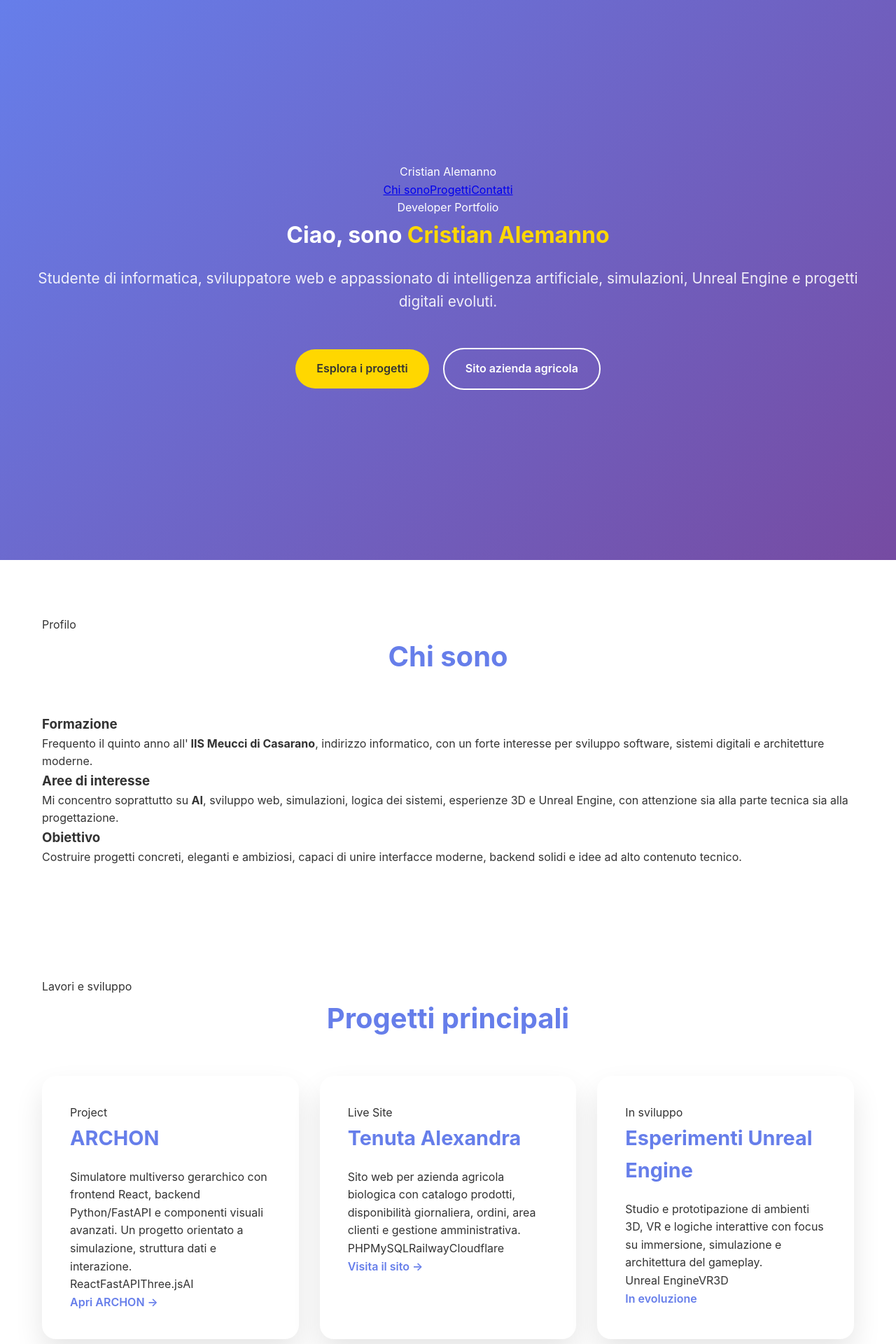
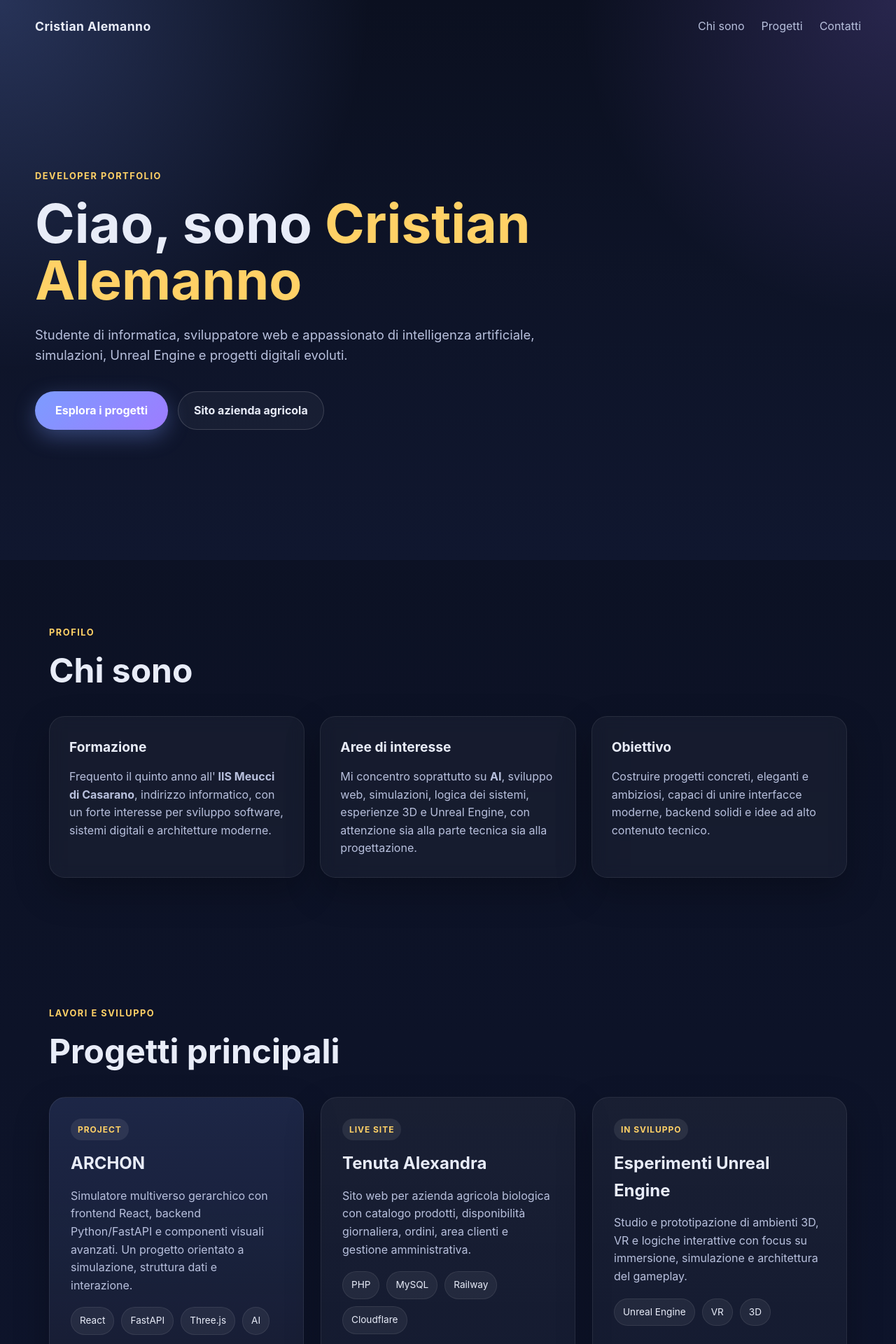
Before and after one commit to Crew200408/cristianalemanno-portfolio, a React (Create React App) app: page / in a window 1280 px wide. Shown: the top 1920 px of the page at 70% size. Built offline with nearby package versions, Linux system fonts and the light colour scheme.

Commit message:
Update App.css

```diff
--- a/src/App.css
+++ b/src/App.css
@@ -1,105 +1,363 @@
-* { margin: 0; padding: 0; box-sizing: border-box; }
+* {
+  box-sizing: border-box;
+  margin: 0;
+  padding: 0;
+}
+
+:root {
+  --bg: #0b1020;
+  --panel: #121933;
+  --panel-2: #0f1530;
+  --text: #e8ecf8;
+  --muted: #b8c0dd;
+  --line: rgba(255, 255, 255, 0.08);
+  --accent: #7c9cff;
+  --accent-2: #9d7cff;
+  --gold: #ffd166;
+  --shadow: 0 20px 50px rgba(0, 0, 0, 0.25);
+}
+
+html {
+  scroll-behavior: smooth;
+}
 
 body {
-  font-family: -apple-system, BlinkMacSystemFont, 'Segoe UI', sans-serif;
+  font-family: -apple-system, BlinkMacSystemFont, "Segoe UI", sans-serif;
+  background: linear-gradient(180deg, #0b1020 0%, #0f1630 100%);
+  color: var(--text);
   line-height: 1.6;
-  color: #333;
 }
 
-.App { min-height: 100vh; }
+a {
+  color: inherit;
+  text-decoration: none;
+}
 
+.App {
+  min-height: 100vh;
+}
+
+/* HERO */
 .hero {
-  background: linear-gradient(135deg, #667eea 0%, #764ba2 100%);
-  color: white;
-  padding: 100px 20px;
-  text-align: center;
   min-height: 100vh;
+  padding: 24px 20px 80px;
   display: flex;
   flex-direction: column;
-  justify-content: center;
+  background:
+    radial-gradient(circle at top left, rgba(124, 156, 255, 0.25), transparent 35%),
+    radial-gradient(circle at top right, rgba(157, 124, 255, 0.2), transparent 30%),
+    linear-gradient(180deg, #0b1020 0%, #10172f 100%);
 }
 
-.name { color: #ffd700; font-weight: 700; }
-.subtitle { font-size: 1.3em; margin: 20px 0; opacity: 0.9; }
-.hero-buttons { margin-top: 40px; }
-.btn {
-  display: inline-block;
-  padding: 15px 30px;
-  margin: 10px;
-  text-decoration: none;
-  border-radius: 50px;
-  font-weight: 600;
-  transition: all 0.3s;
-}
-.primary { background: #ffd700; color: #333; }
-.primary:hover { transform: translateY(-3px); box-shadow: 0 10px 20px rgba(255,215,0,0.3); }
-.secondary { background: transparent; color: white; border: 2px solid white; }
-.secondary:hover { background: white; color: #667eea; }
-
-section {
-  padding: 80px 20px;
-  max-width: 1200px;
-  margin: 0 auto;
+.topbar {
+  width: 100%;
+  max-width: 1180px;
+  margin: 0 auto 80px;
+  display: flex;
+  align-items: center;
+  justify-content: space-between;
+  gap: 20px;
 }
 
-h2 {
-  font-size: 2.5em;
-  text-align: center;
-  margin-bottom: 50px;
-  color: #667eea;
+.brand {
+  font-size: 1.1rem;
+  font-weight: 700;
+  letter-spacing: 0.4px;
 }
 
+.topbar-links {
+  display: flex;
+  gap: 24px;
+}
+
+.topbar-links a {
+  color: var(--muted);
+  transition: color 0.25s ease;
+}
+
+.topbar-links a:hover {
+  color: var(--text);
+}
+
+.hero-content {
+  width: 100%;
+  max-width: 1180px;
+  margin: auto;
+}
+
+.eyebrow,
+.section-tag {
+  display: inline-block;
+  margin-bottom: 18px;
+  color: var(--gold);
+  font-weight: 700;
+  letter-spacing: 0.12em;
+  text-transform: uppercase;
+  font-size: 0.8rem;
+}
+
+.hero h1 {
+  font-size: clamp(2.4rem, 6vw, 5.4rem);
+  line-height: 1.05;
+  max-width: 900px;
+}
+
+.name {
+  color: var(--gold);
+}
+
+.subtitle {
+  max-width: 760px;
+  margin-top: 22px;
+  font-size: 1.15rem;
+  color: var(--muted);
+}
+
+.hero-buttons {
+  margin-top: 36px;
+  display: flex;
+  flex-wrap: wrap;
+  gap: 14px;
+}
+
+.btn {
+  display: inline-flex;
+  align-items: center;
+  justify-content: center;
+  min-width: 190px;
+  padding: 14px 22px;
+  border-radius: 999px;
+  font-weight: 700;
+  transition: transform 0.25s ease, box-shadow 0.25s ease, background 0.25s ease;
+}
+
+.btn:hover {
+  transform: translateY(-2px);
+}
+
+.btn.primary {
+  background: linear-gradient(135deg, var(--accent), var(--accent-2));
+  color: white;
+  box-shadow: 0 10px 30px rgba(124, 156, 255, 0.35);
+}
+
+.btn.secondary {
+  border: 1px solid rgba(255, 255, 255, 0.16);
+  color: var(--text);
+  background: rgba(255, 255, 255, 0.04);
+}
+
+/* SECTION */
+.section {
+  width: 100%;
+  max-width: 1180px;
+  margin: 0 auto;
+  padding: 90px 20px;
+}
+
+.section-header {
+  margin-bottom: 38px;
+}
+
+.section h2 {
+  font-size: clamp(2rem, 4vw, 3rem);
+  line-height: 1.1;
+}
+
+/* ABOUT */
+.about-grid {
+  display: grid;
+  grid-template-columns: repeat(3, minmax(0, 1fr));
+  gap: 22px;
+}
+
+.about-card {
+  background: rgba(255, 255, 255, 0.04);
+  border: 1px solid var(--line);
+  border-radius: 22px;
+  padding: 28px;
+  box-shadow: var(--shadow);
+  backdrop-filter: blur(10px);
+}
+
+.about-card h3 {
+  margin-bottom: 14px;
+  font-size: 1.2rem;
+  color: var(--text);
+}
+
+.about-card p {
+  color: var(--muted);
+}
+
+/* PROJECTS */
 .project-grid {
   display: grid;
-  grid-template-columns: repeat(auto-fit, minmax(350px, 1fr));
-  gap: 30px;
+  grid-template-columns: repeat(3, minmax(0, 1fr));
+  gap: 24px;
 }
 
 .project-card {
-  background: white;
-  padding: 40px;
-  border-radius: 20px;
-  box-shadow: 0 20px 40px rgba(0,0,0,0.1);
-  transition: transform 0.3s;
-}
-.project-card:hover { transform: translateY(-10px); }
-.project-card h3 { color: #667eea; margin-bottom: 20px; font-size: 1.8em; }
-.project-link {
-  color: #667eea;
-  text-decoration: none;
-  font-weight: 600;
-  border-bottom: 2px solid transparent;
-  transition: border 0.3s;
-}
-.project-link:hover { border-color: #667eea; }
-
-.contact {
-  background: #f8f9fa;
-  text-align: center;
-}
-.contact-links {
-  display: flex;
-  justify-content: center;
-  gap: 40px;
-  flex-wrap: wrap;
-}
-.contact-links a {
-  color: #667eea;
-  text-decoration: none;
-  font-size: 1.2em;
-  font-weight: 600;
-  padding: 15px 25px;
-  border: 2px solid #667eea;
-  border-radius: 50px;
-  transition: all 0.3s;
-}
-.contact-links a:hover {
-  background: #667eea;
-  color: white;
+  background: linear-gradient(180deg, rgba(255,255,255,0.05), rgba(255,255,255,0.03));
+  border: 1px solid var(--line);
+  border-radius: 24px;
+  padding: 30px;
+  box-shadow: var(--shadow);
+  transition: transform 0.25s ease, border-color 0.25s ease;
 }
 
-@media (max-width: 768px) {
-  .hero { padding: 60px 20px; }
-  .hero-buttons { flex-direction: column; align-items: center; }
-  .contact-links { flex-direction: column; align-items: center; }
+.project-card:hover {
+  transform: translateY(-6px);
+  border-color: rgba(124, 156, 255, 0.45);
 }
+
+.project-card.featured {
+  background: linear-gradient(180deg, rgba(124, 156, 255, 0.14), rgba(255, 255, 255, 0.04));
+}
+
+.project-badge {
+  display: inline-block;
+  margin-bottom: 14px;
+  padding: 6px 10px;
+  border-radius: 999px;
+  background: rgba(255,255,255,0.08);
+  color: var(--gold);
+  font-size: 0.75rem;
+  font-weight: 700;
+  letter-spacing: 0.08em;
+  text-transform: uppercase;
+}
+
+.project-card h3 {
+  font-size: 1.5rem;
+  margin-bottom: 14px;
+}
+
+.project-card p {
+  color: var(--muted);
+  margin-bottom: 18px;
+}
+
+.project-tags {
+  display: flex;
+  flex-wrap: wrap;
+  gap: 10px;
+  margin-bottom: 22px;
+}
+
+.project-tags span {
+  padding: 8px 12px;
+  border-radius: 999px;
+  background: rgba(255,255,255,0.06);
+  border: 1px solid var(--line);
+  font-size: 0.85rem;
+  color: var(--text);
+}
+
+.project-link {
+  font-weight: 700;
+  color: var(--gold);
+}
+
+.project-link.disabled {
+  opacity: 0.7;
+  cursor: default;
+}
+
+/* VISION */
+.vision-box {
+  background: linear-gradient(135deg, rgba(124,156,255,0.12), rgba(157,124,255,0.12));
+  border: 1px solid var(--line);
+  border-radius: 28px;
+  padding: 42px;
+  box-shadow: var(--shadow);
+}
+
+.vision-box p:last-child {
+  margin-top: 16px;
+  color: var(--muted);
+  max-width: 820px;
+}
+
+/* CONTACT */
+.contact-grid {
+  display: grid;
+  grid-template-columns: repeat(3, minmax(0, 1fr));
+  gap: 22px;
+}
+
+.contact-card {
+  display: flex;
+  align-items: center;
+  gap: 18px;
+  padding: 24px;
+  border-radius: 22px;
+  border: 1px solid var(--line);
+  background: rgba(255,255,255,0.04);
+  box-shadow: var(--shadow);
+  transition: transform 0.25s ease, border-color 0.25s ease;
+}
+
+.contact-card:hover {
+  transform: translateY(-4px);
+  border-color: rgba(255, 209, 102, 0.45);
+}
+
+.contact-icon {
+  font-size: 1.8rem;
+  flex-shrink: 0;
+}
+
+.contact-card strong {
+  display: block;
+  margin-bottom: 4px;
+}
+
+.contact-card p {
+  color: var(--muted);
+}
+
+/* RESPONSIVE */
+@media (max-width: 980px) {
+  .about-grid,
+  .project-grid,
+  .contact-grid {
+    grid-template-columns: 1fr;
+  }
+
+  .topbar {
+    flex-direction: column;
+    align-items: flex-start;
+    margin-bottom: 60px;
+  }
+
+  .topbar-links {
+    flex-wrap: wrap;
+    gap: 16px;
+  }
+}
+
+@media (max-width: 640px) {
+  .hero {
+    padding: 20px 16px 70px;
+  }
+
+  .section {
+    padding: 70px 16px;
+  }
+
+  .hero-buttons {
+    flex-direction: column;
+  }
+
+  .btn {
+    width: 100%;
+  }
+
+  .about-card,
+  .project-card,
+  .vision-box,
+  .contact-card {
+    padding: 22px;
+  }
+}
```
